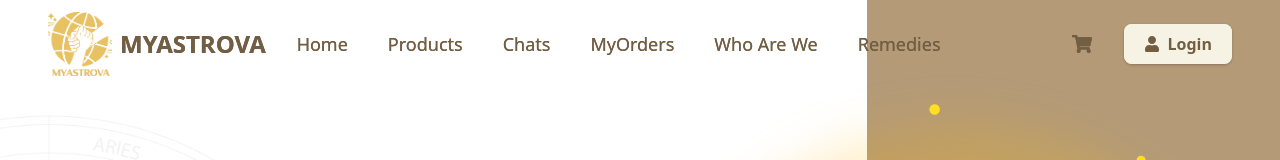
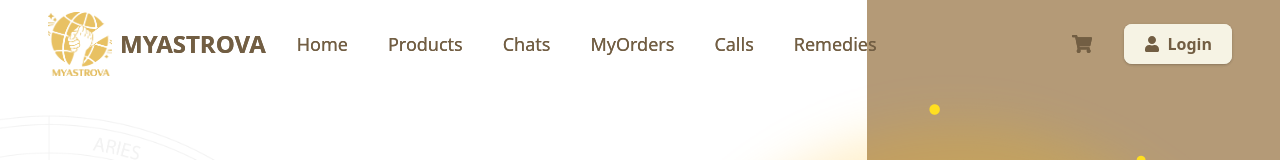
Before and after one commit to AbhishekGour12/astrova, a Next.js app in the folder client/: page / in a window 1280 px wide. Shown: the top 160 px of the page. Built offline with nearby package versions, Linux system fonts and the light colour scheme; no server answers.

Commit message:
first commit

```diff
--- a/client/src/app/components/Navbar.js
+++ b/client/src/app/components/Navbar.js
@@ -125,7 +125,7 @@ ${
     <Link href="/Orders">MyOrders</Link>
   </li>
   <li className="hover:text-[#B49A77] transition">
-    <Link href="/">Who Are We</Link>
+    <Link href="/">Calls</Link>
   </li>
   <li className="hover:text-[#B49A77] transition">
     <Link href="/">Remedies</Link>
```
